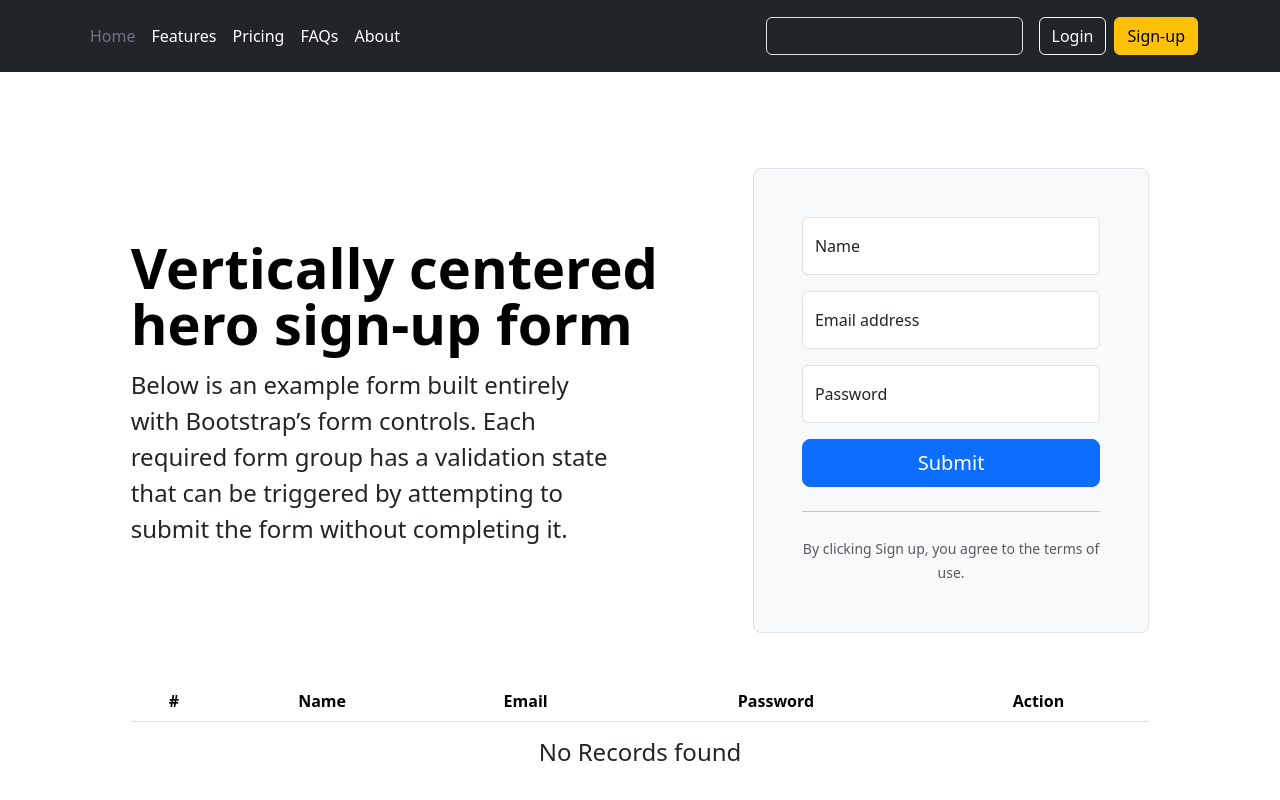
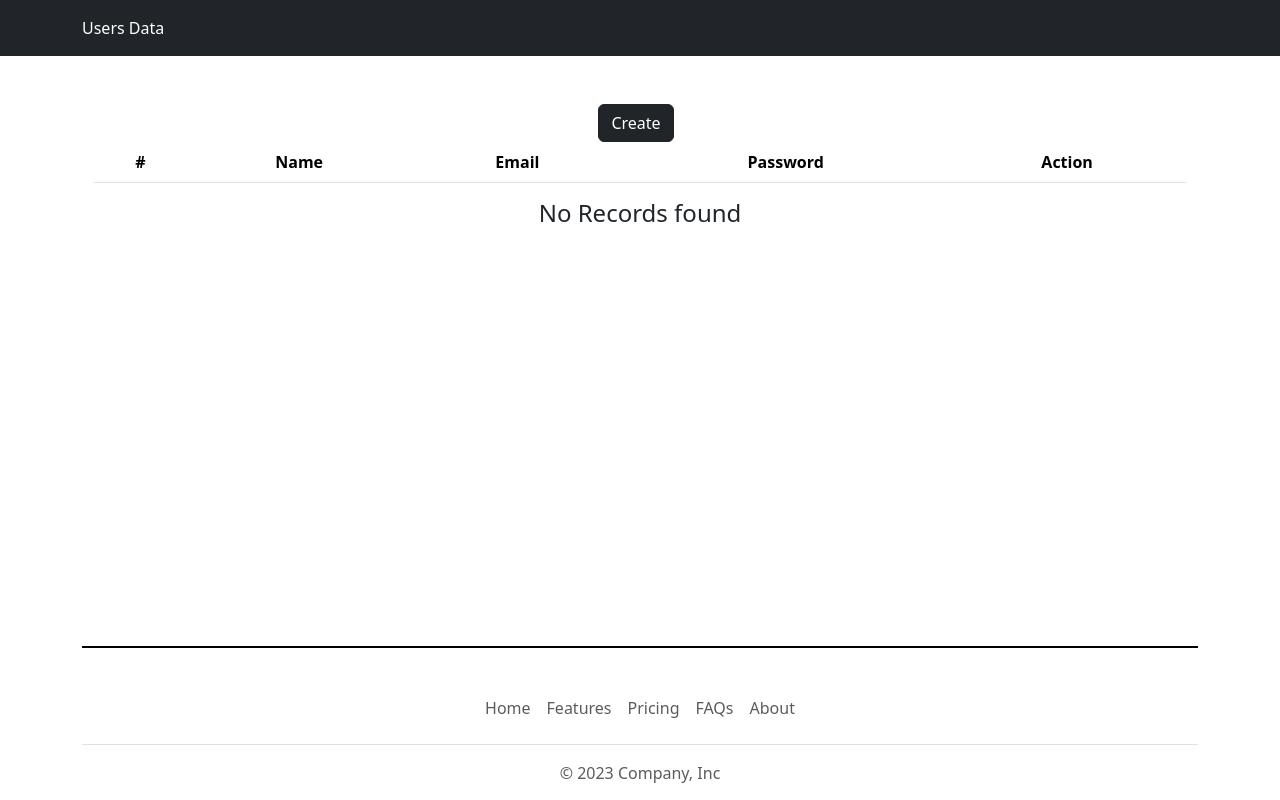
Before and after one commit to shekharmouryaa/my-react-app, a React (Create React App) app: page / in a window 1280 px wide. Shown: the top 800 px of the page. Built offline with nearby package versions, Linux system fonts and the light colour scheme.

Commit message:
material ui modal added

```diff
--- a/package.json
+++ b/package.json
@@ -3,6 +3,10 @@
   "version": "0.1.0",
   "private": true,
   "dependencies": {
+    "@emotion/react": "^11.11.1",
+    "@emotion/styled": "^11.11.0",
+    "@mui/material": "^5.14.2",
+    "@mui/styled-engine-sc": "^5.12.0",
     "@testing-library/jest-dom": "^5.17.0",
     "@testing-library/react": "^13.4.0",
     "@testing-library/user-event": "^13.5.0",
@@ -10,6 +14,7 @@
     "react": "^18.2.0",
     "react-dom": "^18.2.0",
     "react-scripts": "5.0.1",
+    "styled-components": "^5.3.11",
     "web-vitals": "^2.1.4"
   },
   "scripts": {
--- a/src/App.css
+++ b/src/App.css
@@ -40,3 +40,7 @@
 .hr-tag {
   border-top: 2px solid #000;
 }
+
+.wrapper{
+  height: calc(100vh - 210px);
+}
--- a/src/App.js
+++ b/src/App.js
@@ -34,11 +34,7 @@ function App() {
     <div className="App">
       <Header />
       <Banner />
-      <div className='row row-cols-1 row-cols-md-3 mx-5'>
-        {featuresItem.map((detail, index) => {
-          return (<Card key={index} detail={detail} />)
-        })}
-      </div>
+
       <Footer />
     </div>
   );
--- a/src/Banner.js
+++ b/src/Banner.js
@@ -1,9 +1,21 @@
 import React, { useEffect, useState } from 'react';
 import { RegisterstaionForm } from './RegisterstaionForm';
 import { UserDataTable } from './UserDataTable';
+import Box from '@mui/material/Box';
+import Modal from '@mui/material/Modal';
+
 
 const Banner = () => {
-
+  const style = {
+    position: 'absolute',
+    top: '50%',
+    left: '50%',
+    transform: 'translate(-50%, -50%)',
+    bgcolor: 'background.paper',
+    border: '2px solid #000',
+    boxShadow: 24,
+    p: 4,
+  };
   const defaultForm = {
     id: new Date().getMilliseconds(),
     name: '',
@@ -11,9 +23,20 @@ const Banner = () => {
     password: ''
   }
 
+  const [show, setShow] = useState(false)
   const [edit, setEdit] = useState(false)
   const [form, setForm] = useState(defaultForm)
   const [records, setRecords] = useState([])
+  const [open, setOpen] = useState(false)
+
+
+  const handleOpen = () => {
+    setOpen(true)
+  }
+
+  const handleClose = () => {
+    setOpen(false)
+  }
 
   // (READ) - Getting records from locastorage
   const localData = JSON.parse(localStorage.getItem("userData"))
@@ -30,7 +53,7 @@ const Banner = () => {
     // eslint-disable-next-line
   }, [])
 
-// (DELETE) - Delete the selected entery
+  // (DELETE) - Delete the selected entery
 
   const deleteRecords = (id) => {
     const enteries = records.filter((item) => item.id !== id)
@@ -65,24 +88,34 @@ const Banner = () => {
     setForm({ ...form, [e.target.name]: e.target.value })
   }
 
-//(CREATE) - Funtion that add new entry
+  //(CREATE) - Funtion that add new entry
   const submitForm = (e) => {
     e.preventDefault();
     const enteries = [...records, form]
     setRecords(enteries)
     localStorage.setItem('userData', JSON.stringify(enteries))
     setForm(defaultForm)
+    handleClose()
   }
 
   return (
     <div>
-      <div class="container col-xl-10 col-xxl-8 px-4 py-5">
-        <div class="row align-items-center g-lg-5 py-5">
-          <div class="col-lg-7 text-center text-lg-start">
-            <h1 class="display-4 fw-bold lh-1 text-body-emphasis mb-3">Vertically centered hero sign-up form</h1>
-            <p class="col-lg-10 fs-4">Below is an example form built entirely with Bootstrap’s form controls. Each required form group has a validation state that can be triggered by attempting to submit the form without completing it.</p>
+      <div class="container wrapper  px-4">
+        <div class="row align-items-center py-5">
+          <div>
+            <button type="button" class="btn btn-dark me-2"onClick={handleOpen} >{show ? "Close" : "Create"}</button>
           </div>
-          <RegisterstaionForm updateForm={updateForm} edit={edit} form={form} submitForm={submitForm} handleChange={handleChange} />
+          <Modal
+            open={open}
+            onClose={handleClose}
+            aria-labelledby="modal-modal-title"
+            aria-describedby="modal-modal-description"
+          >
+            <Box sx={style}>
+              <RegisterstaionForm updateForm={updateForm} edit={edit} form={form} submitForm={submitForm} handleChange={handleChange} />
+            </Box>
+          </Modal>
+
           <UserDataTable records={records} deleteRecords={deleteRecords} EditRecords={EditRecords} />
         </div>
       </div>
--- a/src/Header.js
+++ b/src/Header.js
@@ -7,25 +7,8 @@ export const Header = () => {
       <header class="p-3 text-bg-dark">
        <div class="container">
       <div class="d-flex flex-wrap align-items-center justify-content-center justify-content-lg-start">
-        <a href="/" class="d-flex align-items-center mb-2 mb-lg-0 text-white text-decoration-none">
-          {/* <svg class="bi me-2" width="40" height="32" role="img" aria-label="Bootstrap"><use xlink:href="#bootstrap"></use></svg> */}
-        </a>
-
-        <ul class="nav col-12 col-lg-auto me-lg-auto mb-2 justify-content-center mb-md-0">
-          <li><a href="#" class="nav-link px-2 text-secondary">Home</a></li>
-          <li><a href="#" class="nav-link px-2 text-white">Features</a></li>
-          <li><a href="#" class="nav-link px-2 text-white">Pricing</a></li>
-          <li><a href="#" class="nav-link px-2 text-white">FAQs</a></li>
-          <li><a href="#" class="nav-link px-2 text-white">About</a></li>
-        </ul>
-
-        <form class="col-12 col-lg-auto mb-3 mb-lg-0 me-lg-3" role="search">
-          <input type="search" class="form-control form-control-dark text-bg-dark" placeholder="Search..." aria-label="Search"/>
-        </form>
-
         <div class="text-end">
-          <button type="button" class="btn btn-outline-light me-2">Login</button>
-          <button type="button" class="btn btn-warning">Sign-up</button>
+          Users Data
         </div>
       </div>
     </div>
--- a/src/RegisterstaionForm.jsx
+++ b/src/RegisterstaionForm.jsx
@@ -3,7 +3,7 @@ import React from 'react'
 export const RegisterstaionForm = ({ edit, updateForm,submitForm, form, handleChange }) => {
     return (
 
-        <div class="col-md-10 mx-auto col-lg-5">
+        <div class="col-md-12 ">
             <form onSubmit={(e) => edit ? updateForm(e) : submitForm(e)} class="p-4 p-md-5 border rounded-3 bg-body-tertiary" autoComplete='off'>
                 <div class="form-floating mb-3">
                     <input type="text" class="form-control" id="floatingInput" placeholder="Name"
```
Also changed, not shown: 1 other file (tests, documents, lock files or other folders).
